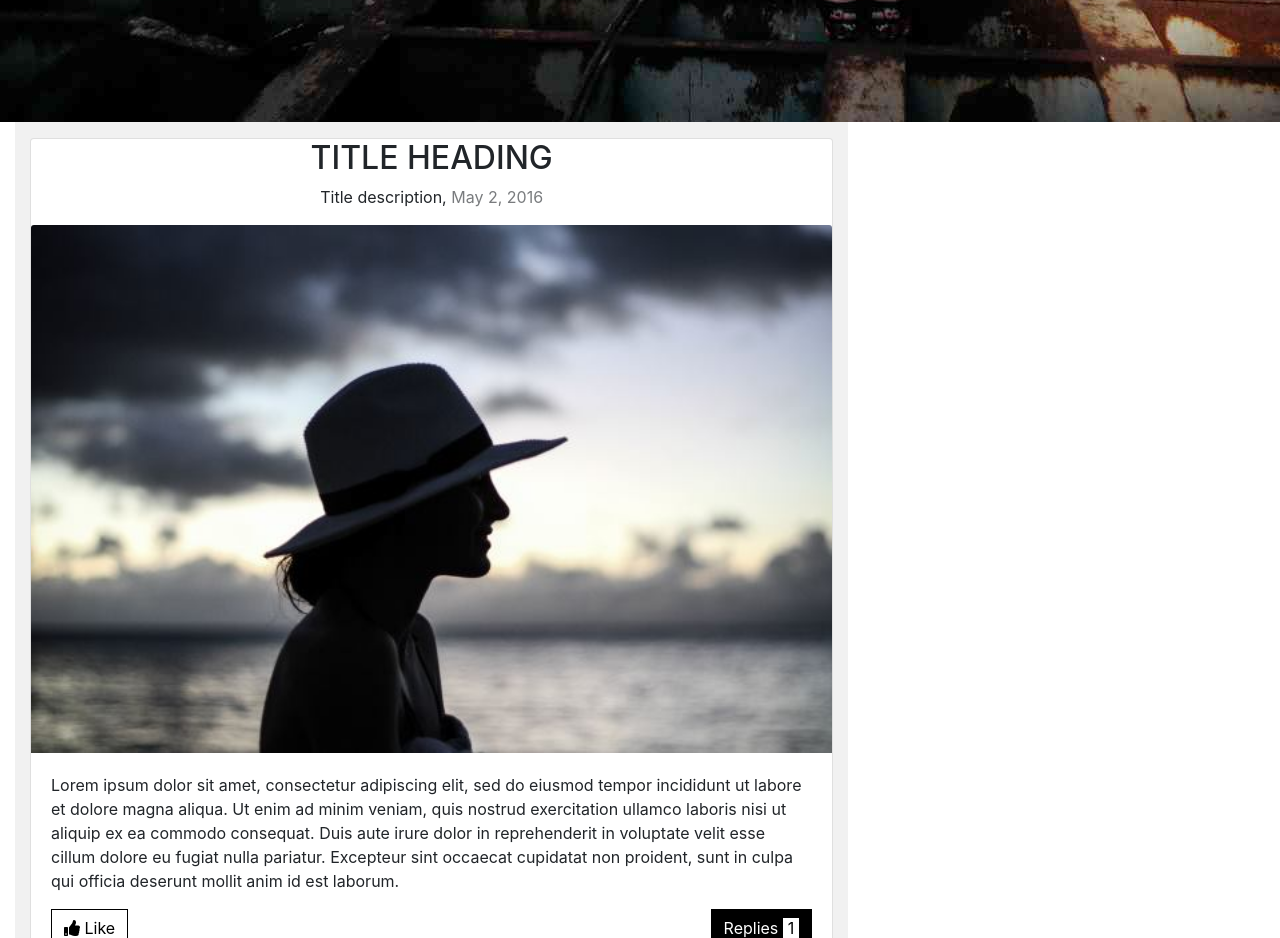
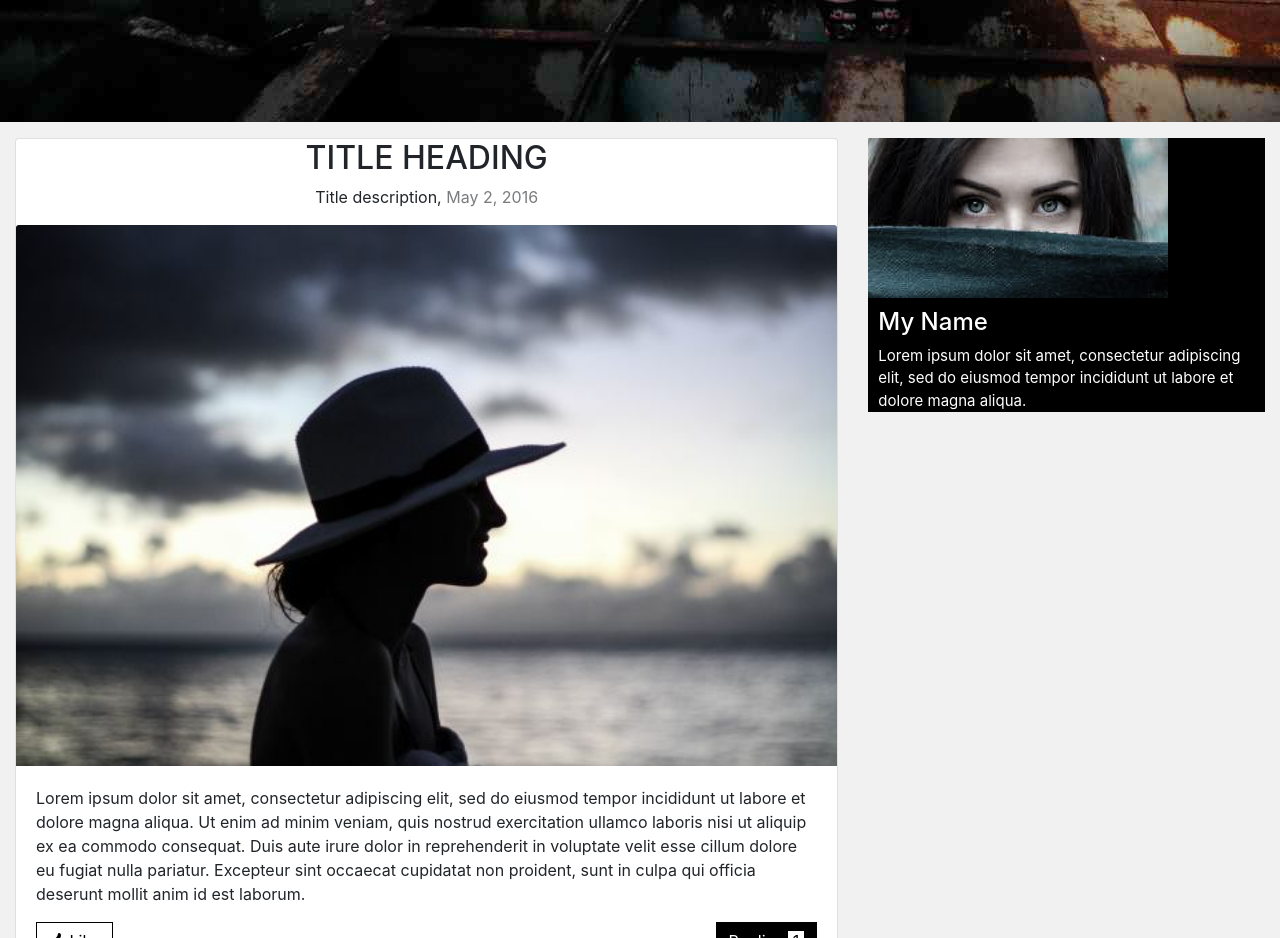
Before and after one commit to CrazymeJe/es6, a plain HTML site: page index.html in a window 1280 px wide. Shown: the part 1160-2098 px from the top of the page. Drawn offline with nearby package versions, Linux system fonts and the light colour scheme.

Commit message:
col right

```diff
--- a/index.html
+++ b/index.html
@@ -52,7 +52,7 @@
             </div>
           </div>
         </div>
-      </div>
+
         <div class="col-8 background-main pt-3">
             <div class="card mb-3">
               <div class="text-center">
@@ -106,11 +106,18 @@
               </div>
             </div>
         </div>
-      <div class="col-4">
-
-      </div>
+        <div class="col-4 background-main pt-3">
+          <div class="photo-right">
+            <img class="grayscale" src="img/avatar_girl2.jpg">
+            <div class="testo-photo-right">
+              <h4>My Name</h4>
+              <p>Lorem ipsum dolor sit amet, consectetur adipiscing elit, sed do eiusmod tempor incididunt ut labore et dolore magna aliqua.</p>
+            </div>
+          </div>
+        </div>
       </div>
     </div>
+  </div>
 
 
     <script src="https://code.jquery.com/jquery-3.4.1.min.js"></script>
--- a/style.css
+++ b/style.css
@@ -70,3 +70,14 @@
 .text-center span{
     opacity: 0.6;
 }
+.grayscale{
+    filter: grayscale(60%);
+}
+.photo-right{
+    background-color: #000;
+    color: #fff;
+}
+.testo-photo-right{
+    margin: 10px;
+    font-size: 15px;
+}
```
